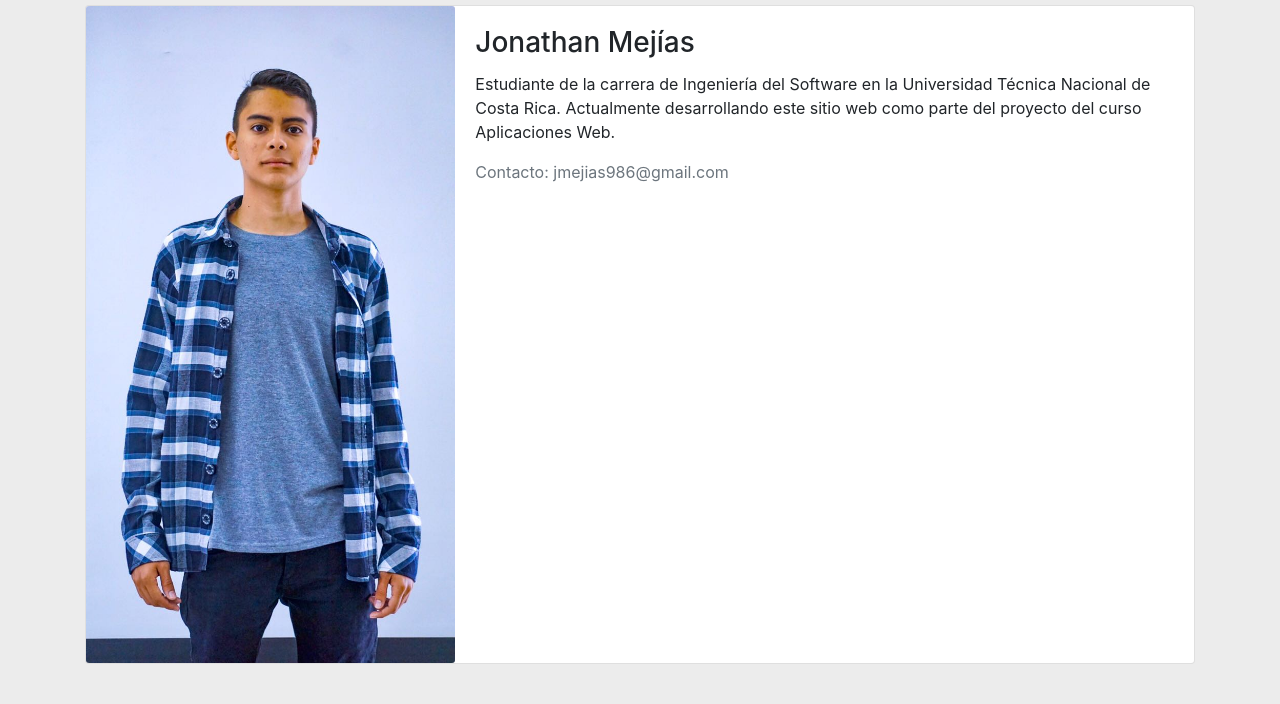
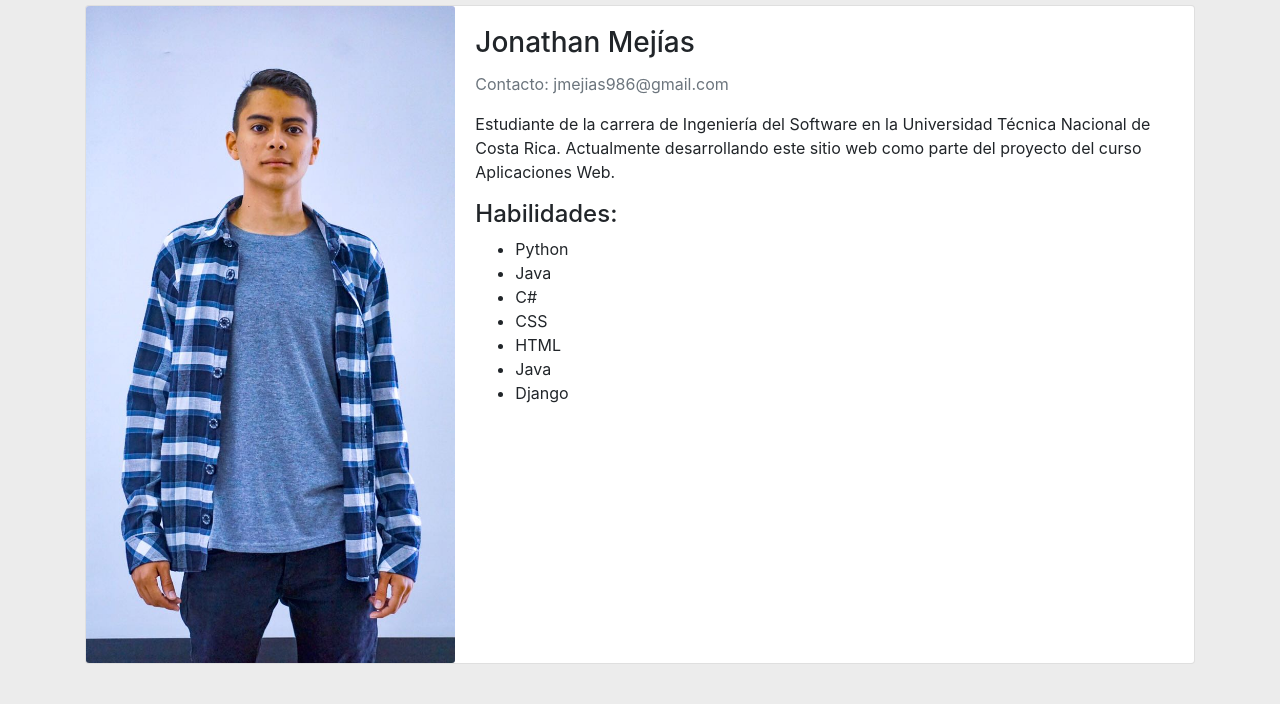
Before and after one commit to JMejiax/Django-First-Project, a Django app: page /nosotros/ in a window 1280 px wide. Shown: the part 1595-2299 px from the top of the page. Run offline with Django 3.2, Linux system fonts and the light colour scheme; some libraries are stand-ins or nearby versions.

Commit message:
Informacion sobre mi

```diff
--- a/PaginaBlogApp/templates/PaginaBlogApp/aboutus.html
+++ b/PaginaBlogApp/templates/PaginaBlogApp/aboutus.html
@@ -97,10 +97,20 @@
           <div class="col-md-8">
             <div class="card-body">
               <h3 class="card-title">Jonathan Mejías</h3>
+              <p class="card-text text-muted">Contacto: jmejias986@gmail.com</p>
               <p class="card-text">Estudiante de la carrera de Ingeniería del Software en la Universidad Técnica Nacional
                 de Costa Rica. Actualmente desarrollando este sitio web como parte del proyecto del curso
                 Aplicaciones Web.</p>
-                <p class="card-text text-muted">Contacto: jmejias986@gmail.com</p>
+                <h4>Habilidades:</h4>
+                <ul>
+                  <li>Python</li>
+                  <li>Java</li>
+                  <li>C#</li>
+                  <li>CSS</li>
+                  <li>HTML</li>
+                  <li>Java</li>
+                  <li>Django</li>
+                </ul>
             </div>
           </div>
         </div>
```
